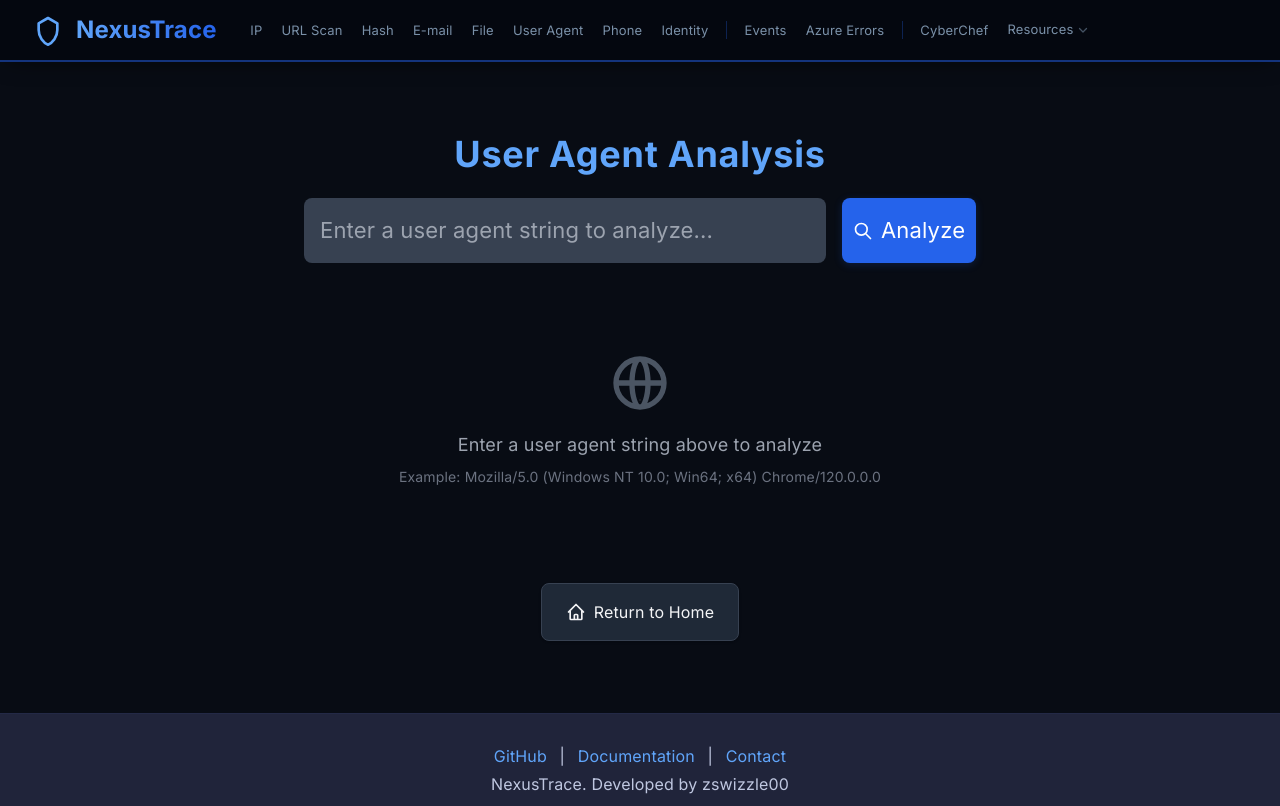
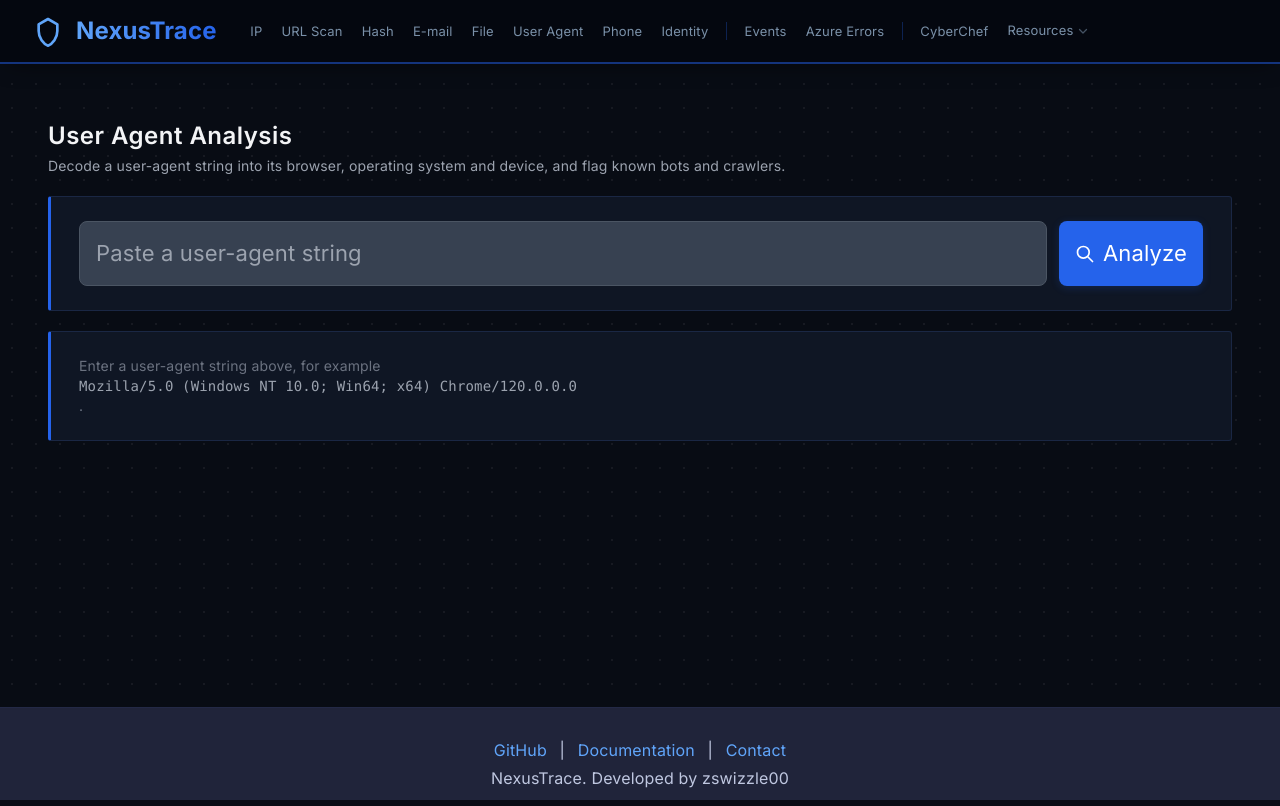
Before and after one commit to zswizzle00/NexusTrace, a Flask app: template templates/user_agent_analysis.html in a window 1280 px wide. Run offline with Flask 3, Linux system fonts and the light colour scheme; the template is opened without the code that fills it, so the values that code supplies are empty; parts of the project's set-up code (start-up, migrations or seed data) failed here and were passed over; some libraries are stand-ins or nearby versions.

Commit message:
fix(ui): bring the user agent and Windows event results into the shared layout
Both result pages used the old centered gradient layout and had no page title. The event summary no longer ends with the source site's 'On this page' heading, the details table is left-aligned, and the fields block no longer inherits template indentation.

```diff
--- a/templates/user_agent_analysis.html
+++ b/templates/user_agent_analysis.html
@@ -1,28 +1,22 @@
 {% extends "base.html" %}
 
-{% block main_content_class %}full-width{% endblock %}
+{% from "_search_form.html" import search_form %}
+{% from "_page.html" import page_header %}
+
+{% block title %}User Agent Analysis | NexusTrace{% endblock %}
 
 {% block content %}
-<div class="w-full py-10 tailwind-tables">
-    <h2 class="text-4xl font-extrabold mb-6 text-blue-400 text-center">User Agent Analysis</h2>
+<div class="max-w-7xl mx-auto px-4 py-6 tailwind-tables">
+    {{ page_header('User Agent Analysis', 'Decode a user-agent string into its browser, operating system and device, and flag known bots and crawlers.') }}
 
-    <div class="flex flex-col items-center justify-center mb-10 gap-4 w-full max-w-2xl mx-auto">
-        <form action="/analyze" method="POST" class="flex flex-col sm:flex-row gap-4 w-full">
-            <input type="hidden" name="csrf_token" value="{{ csrf_token() }}">
-            <input type="text" name="indicator" placeholder="Enter a user agent string to analyze..." class="form-input bg-gray-700 border-gray-600 text-white placeholder-gray-400 focus:border-blue-500 focus:ring-blue-500 w-full text-lg py-3 px-4 rounded-lg" required>
-            <button type="submit" class="btn btn-primary whitespace-nowrap px-6 py-3 text-lg rounded-lg flex items-center justify-center gap-2">
-                <svg class="w-5 h-5" fill="none" stroke="currentColor" viewBox="0 0 24 24">
-                    <path stroke-linecap="round" stroke-linejoin="round" stroke-width="2" d="M21 21l-6-6m2-5a7 7 0 11-14 0 7 7 0 0114 0z"/>
-                </svg>
-                Analyze
-            </button>
-        </form>
+    <div class="nt-card p-5 mb-5">
+        {{ search_form('Paste a user-agent string', layout='panel') }}
     </div>
 
     {% if user_agent %}
-    <div class="w-full max-w-4xl mx-auto">
-        <div class="grid gap-6 grid-cols-1 md:grid-cols-2">
-            <div class="bg-gray-900 rounded-2xl shadow-lg p-6">
+    <div>
+        <div class="grid gap-5 grid-cols-1 md:grid-cols-2">
+            <div class="nt-card p-5">
                 <h3 class="text-xl font-bold text-blue-400 mb-4 flex items-center gap-2">
                     <svg class="w-6 h-6" fill="none" stroke="currentColor" viewBox="0 0 24 24">
                         <path stroke-linecap="round" stroke-linejoin="round" stroke-width="2" d="M21 12a9 9 0 01-9 9m9-9a9 9 0 00-9-9m9 9H3m9 9a9 9 0 01-9-9m9 9c1.657 0 3-4.03 3-9s-1.343-9-3-9m0 18c-1.657 0-3-4.03-3-9s1.343-9 3-9m-9 9a9 9 0 019-9"/>
@@ -38,7 +32,7 @@
                 </table>
             </div>
 
-            <div class="bg-gray-900 rounded-2xl shadow-lg p-6">
+            <div class="nt-card p-5">
                 <h3 class="text-xl font-bold text-blue-400 mb-4 flex items-center gap-2">
                     <svg class="w-6 h-6" fill="none" stroke="currentColor" viewBox="0 0 24 24">
                         <path stroke-linecap="round" stroke-linejoin="round" stroke-width="2" d="M9.75 17L9 20l-1 1h8l-1-1-.75-3M3 13h18M5 17h14a2 2 0 002-2V5a2 2 0 00-2-2H5a2 2 0 00-2 2v10a2 2 0 002 2z"/>
@@ -54,7 +48,7 @@
                 </table>
             </div>
 
-            <div class="bg-gray-900 rounded-2xl shadow-lg p-6">
+            <div class="nt-card p-5">
                 <h3 class="text-xl font-bold text-blue-400 mb-4 flex items-center gap-2">
                     <svg class="w-6 h-6" fill="none" stroke="currentColor" viewBox="0 0 24 24">
                         <path stroke-linecap="round" stroke-linejoin="round" stroke-width="2" d="M12 18h.01M8 21h8a2 2 0 002-2V5a2 2 0 00-2-2H8a2 2 0 00-2 2v14a2 2 0 002 2z"/>
@@ -72,7 +66,7 @@
                 </table>
             </div>
 
-            <div class="bg-gray-900 rounded-2xl shadow-lg p-6">
+            <div class="nt-card p-5">
                 <h3 class="text-xl font-bold text-blue-400 mb-4 flex items-center gap-2">
                     <svg class="w-6 h-6" fill="none" stroke="currentColor" viewBox="0 0 24 24">
                         <path stroke-linecap="round" stroke-linejoin="round" stroke-width="2" d="M9 12l2 2 4-4m6 2a9 9 0 11-18 0 9 9 0 0118 0z"/>
@@ -108,39 +102,18 @@
             </div>
         </div>
 
-        <div class="mt-6">
-            <details class="bg-gray-900 rounded-2xl shadow-lg p-6 nt-raw nt-raw--card"><summary class="nt-toggle"><span class="nt-toggle__closed">Show raw data</span><span class="nt-toggle__open">Hide raw data</span></summary>
+        <div class="mt-5">
+            <details class="nt-card p-5 nt-raw nt-raw--card"><summary class="nt-toggle"><span class="nt-toggle__closed">Show raw data</span><span class="nt-toggle__open">Hide raw data</span></summary>
                 <pre>{{ user_agent | tojson(indent=2) }}</pre>
             </details>
         </div>
     </div>
 
     {% elif user_agent_error %}
-    <div class="w-full max-w-2xl mx-auto">
-        <div class="bg-red-900/50 border border-red-700 rounded-2xl shadow-lg p-8 flex flex-col items-center justify-center text-red-300">
-            <svg class="w-12 h-12 mb-4" fill="none" stroke="currentColor" viewBox="0 0 24 24">
-                <path stroke-linecap="round" stroke-linejoin="round" stroke-width="2" d="M12 9v2m0 4h.01m-6.938 4h13.856c1.54 0 2.502-1.667 1.732-3L13.732 4c-.77-1.333-2.694-1.333-3.464 0L3.34 16c-.77 1.333.192 3 1.732 3z"/>
-            </svg>
-            <span class="text-lg">{{ user_agent_error }}</span>
-        </div>
-    </div>
+    <div class="nt-card p-5 text-sm text-red-300">{{ user_agent_error }}</div>
     {% else %}
-    <div class="text-center py-12">
-        <svg class="w-16 h-16 mx-auto text-gray-600 mb-4" fill="none" stroke="currentColor" viewBox="0 0 24 24">
-            <path stroke-linecap="round" stroke-linejoin="round" stroke-width="2" d="M21 12a9 9 0 01-9 9m9-9a9 9 0 00-9-9m9 9H3m9 9a9 9 0 01-9-9m9 9c1.657 0 3-4.03 3-9s-1.343-9-3-9m0 18c-1.657 0-3-4.03-3-9s1.343-9 3-9m-9 9a9 9 0 019-9"/>
-        </svg>
-        <p class="text-gray-400 text-lg">Enter a user agent string above to analyze</p>
-        <p class="text-gray-500 text-sm mt-2">Example: Mozilla/5.0 (Windows NT 10.0; Win64; x64) Chrome/120.0.0.0</p>
-    </div>
+    <div class="nt-card p-5 text-sm text-gray-500">Enter a user-agent string above, for example <span class="font-mono text-gray-400">Mozilla/5.0 (Windows NT 10.0; Win64; x64) Chrome/120.0.0.0</span>.</div>
     {% endif %}
 
-    <div class="flex justify-center mt-12">
-        <a href="/" class="btn btn-secondary px-6 py-3 text-lg rounded-lg shadow flex items-center gap-2">
-            <svg class="w-5 h-5" fill="none" stroke="currentColor" viewBox="0 0 24 24">
-                <path stroke-linecap="round" stroke-linejoin="round" stroke-width="2" d="M3 12l2-2m0 0l7-7 7 7M5 10v10a1 1 0 001 1h3m10-11l2 2m-2-2v10a1 1 0 01-1 1h-3m-6 0a1 1 0 001-1v-4a1 1 0 011-1h2a1 1 0 011 1v4a1 1 0 001 1m-6 0h6"/>
-            </svg>
-            Return to Home
-        </a>
-    </div>
 </div>
 {% endblock %}
```
Also changed, not shown: app/services/event_service.py (+5 -2 lines), templates/event_analysis.html (+28 -33 lines).
